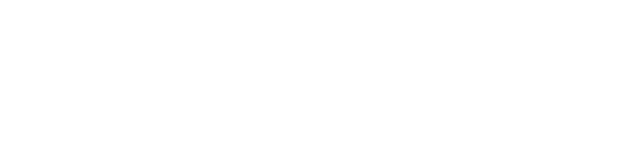
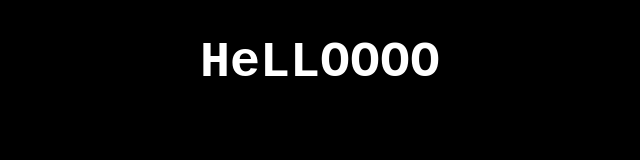
Before and after one commit to MichaelChamber5/MichaelChamber5.github.io, a website built with Vite: page dummy.html in a window 1280 px wide. Shown: the whole page, without its empty margins (320-960 px from the left). Built offline with nearby package versions, Linux system fonts and the light colour scheme; animation ran at ten frames a second.

Commit message:
idk try this

```diff
--- a/src/style.css
+++ b/src/style.css
@@ -10,7 +10,7 @@ canvas
 
 body
 {
-  color: 0x000000;
+  background-color: #000000;
 }
 
 h1
```
Also changed, not shown: index.html (+1 -1 lines), dummy.html (renamed from DummyFolder/dummy.html).
